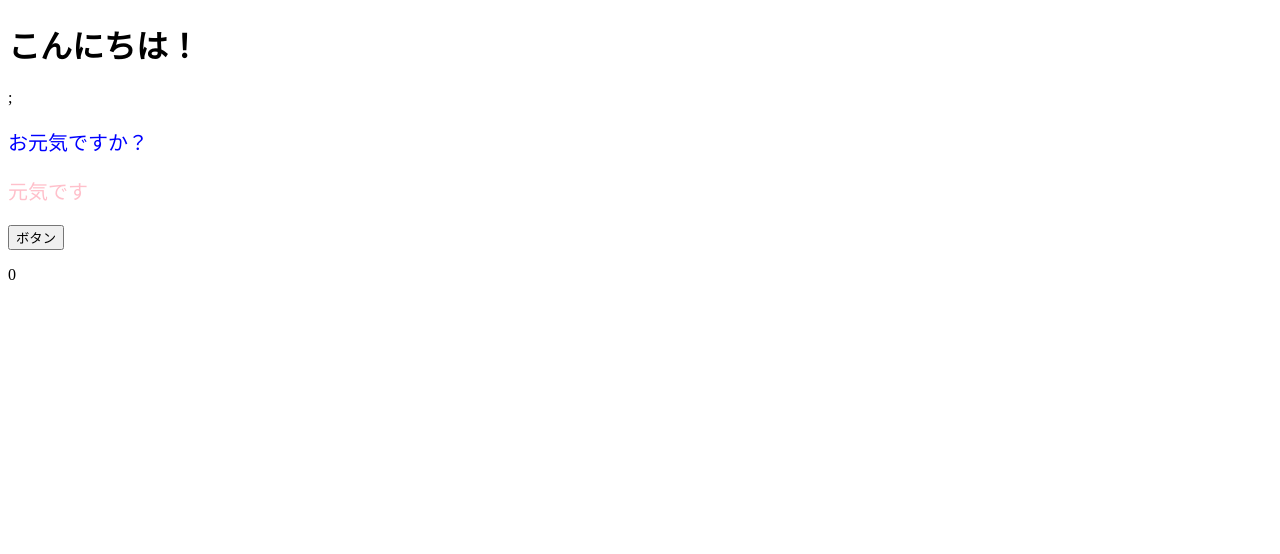
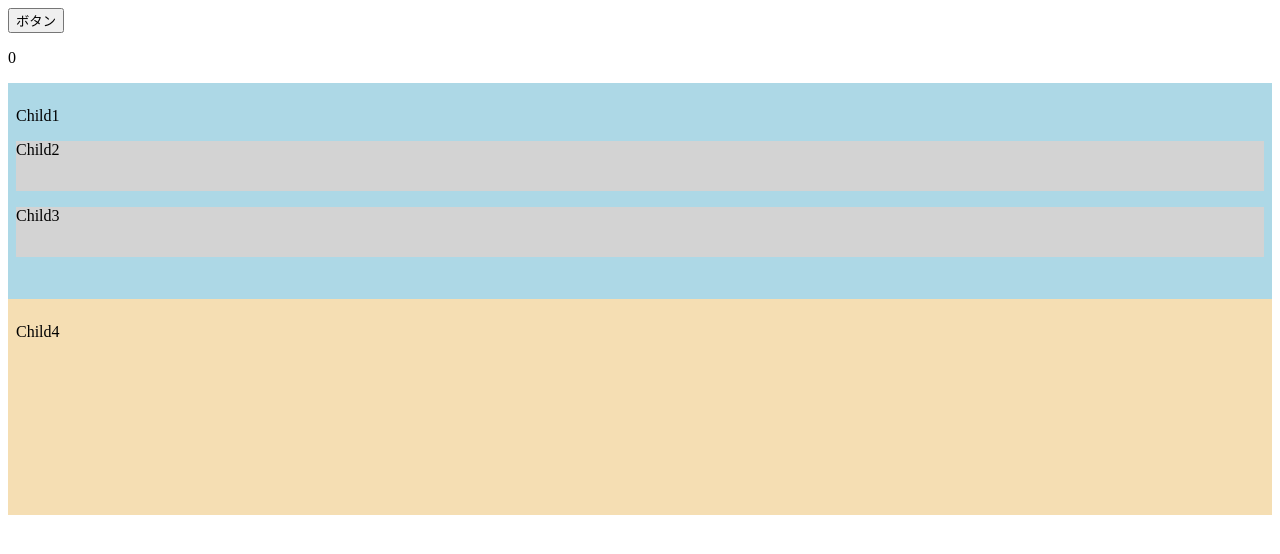
Before and after one commit to kkfender/react-practice, a React (Create React App) app in the folder my-app/: page / in a window 1280 px wide. Shown: the top 554 px of the page. Built offline with nearby package versions, Linux system fonts and the light colour scheme.

Commit message:
再レンダリング

```diff
--- a/my-app/src/App.jsx
+++ b/my-app/src/App.jsx
@@ -1,5 +1,6 @@
 import { useState } from "react"
-import { ColoredMessage } from "./components/ColoredMessage"
+import { Child1 } from "./components/Child"
+import { Child4 } from "./components/Child4"
 
 export const App = () => {
     // stateの定義
@@ -13,11 +14,10 @@ export const App = () => {
 
     return(
     <>
-        <h1>こんにちは！</h1>;
-        <ColoredMessage color="blue">お元気ですか？</ColoredMessage>
-        <ColoredMessage color="pink">元気です</ColoredMessage>
         <button onClick={onClickButton}>ボタン</button>
         <p>{num}</p>
+        <Child1></Child1>
+        <Child4></Child4>
     </>
     )
 }
--- /dev/null
+++ b/my-app/src/components/Child2.jsx
@@ -0,0 +1,14 @@
+const style = {
+    height: "50px",
+    backgroundColor: "lightgray",
+};
+
+export const Child2 = () => {
+    console.log("Child2レンダリング");
+
+    return (
+        <div style={style}>
+            <p>Child2</p>
+        </div>
+    );
+};
--- /dev/null
+++ b/my-app/src/components/Child3.jsx
@@ -0,0 +1,14 @@
+const style = {
+    height: "50px",
+    backgroundColor: "lightgray",
+};
+
+export const Child3 = () => {
+    console.log("Child3レンダリング");
+
+    return (
+        <div style={style}>
+            <p>Child3</p>
+        </div>
+    );
+};
--- /dev/null
+++ b/my-app/src/components/Child4.jsx
@@ -0,0 +1,15 @@
+const style = {
+    height: "200px",
+    backgroundColor: "wheat",
+    padding: "8px"
+};
+
+export const Child4 = () => {
+    console.log("Child4レンダリング");
+
+    return (
+        <div style={style}>
+            <p>Child4</p>
+        </div>
+    );
+};
```
Also changed, not shown: my-app/src/CssModules.jsx (added, +8 -0 lines).
